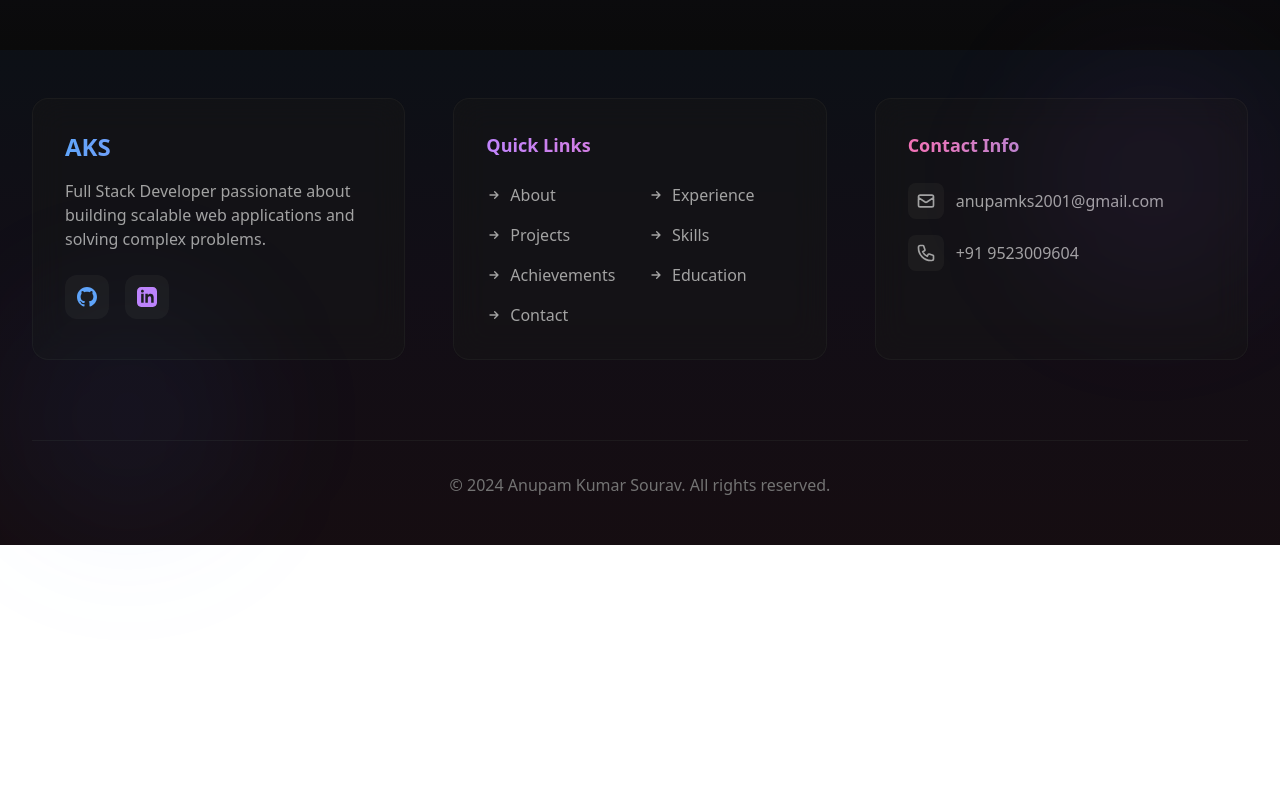
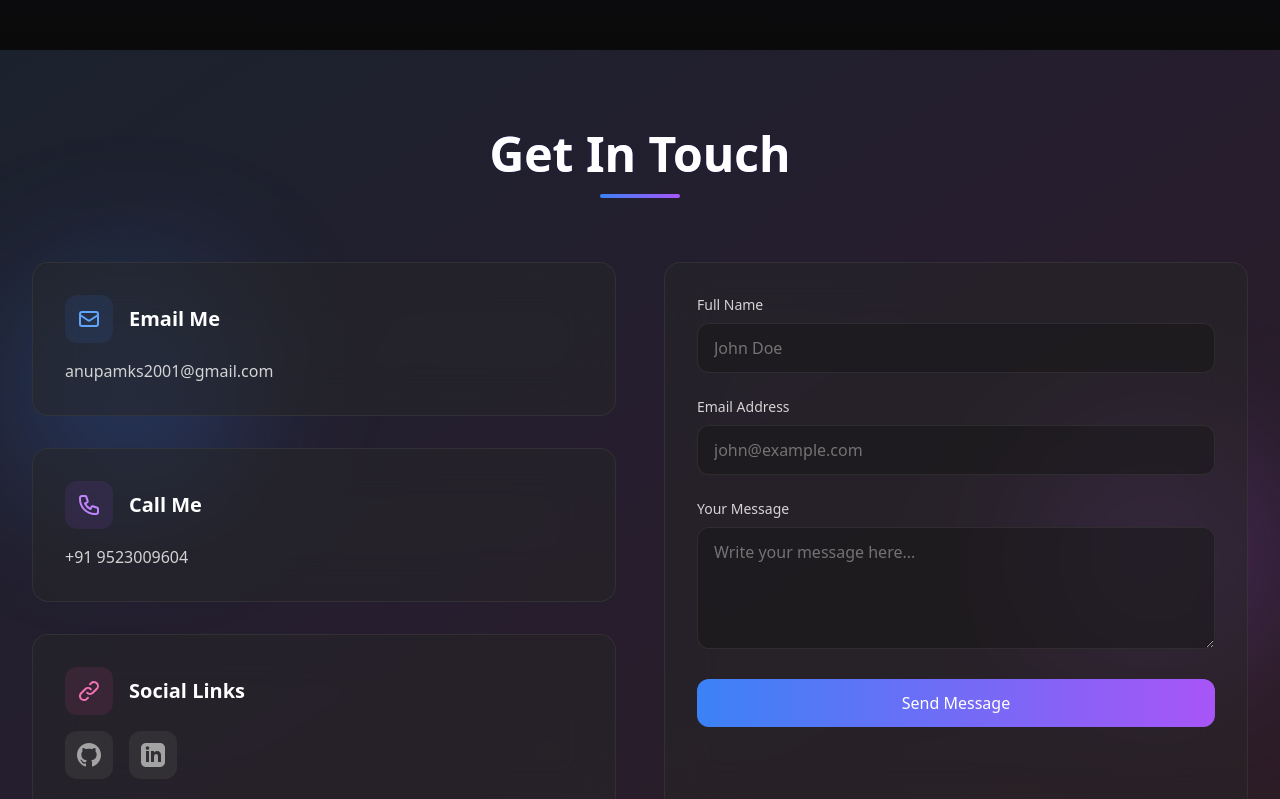
Before and after one commit to AKSourav/portfolio-tailwind, a Next.js app: page / in a window 1280 px wide. Shown: the part 6220-7019 px from the top of the page. Before the commit the page ends 6765 px from the top, so only its background shows below. Built offline with nearby package versions, Linux system fonts and the light colour scheme.

Commit message:
contact form added

```diff
--- /dev/null
+++ b/app/actions/sendEmail.js
@@ -0,0 +1,38 @@
+'use server'
+
+import nodemailer from 'nodemailer';
+
+export async function sendEmail(formData) {
+  const transporter = nodemailer.createTransport({
+    service: 'gmail',
+    auth: {
+      user: process.env.EMAIL_USER,
+      pass: process.env.EMAIL_APP_PASSWORD
+    }
+  });
+
+  const mailOptions = {
+    from: formData.email,
+    to: 'anupamks2001@gmail.com',
+    subject: `Portfolio Contact from ${formData.name}`,
+    text: `
+Name: ${formData.name}
+Email: ${formData.email}
+Message: ${formData.message}
+    `,
+    html: `
+<h2>New Contact Form Submission</h2>
+<p><strong>Name:</strong> ${formData.name}</p>
+<p><strong>Email:</strong> ${formData.email}</p>
+<p><strong>Message:</strong> ${formData.message}</p>
+    `
+  };
+
+  try {
+    await transporter.sendMail(mailOptions);
+    return { success: true };
+  } catch (error) {
+    console.error('Error sending email:', error);
+    return { success: false, error: error.message };
+  }
+}
--- a/app/page.js
+++ b/app/page.js
@@ -18,7 +18,7 @@ export default function Home() {
       <Skills/>
       <Achievements/>
       <Education/>
-      {/* <ContactSection/> */}
+      <ContactSection/>
       <Footer/>
     </>
   );
--- a/components/Contact.jsx
+++ b/components/Contact.jsx
@@ -1,5 +1,6 @@
 "use client"
 import React, { useState } from 'react';
+import { sendEmail } from '@/app/actions/sendEmail';
 
 const ContactSection = () => {
   const [formData, setFormData] = useState({
@@ -7,6 +8,8 @@ const ContactSection = () => {
     email: '',
     message: ''
   });
+  const [status, setStatus] = useState({ type: '', message: '' });
+  const [isSubmitting, setIsSubmitting] = useState(false);
 
   const handleChange = (e) => {
     setFormData({
@@ -15,10 +18,34 @@ const ContactSection = () => {
     });
   };
 
-  const handleSubmit = (e) => {
+  const handleSubmit = async (e) => {
     e.preventDefault();
-    // Handle form submission logic here
-    console.log('Form submitted:', formData);
+    setIsSubmitting(true);
+    setStatus({ type: '', message: '' });
+
+    try {
+      const result = await sendEmail(formData);
+
+      if (result.success) {
+        setStatus({
+          type: 'success',
+          message: 'Message sent successfully! I will get back to you soon.'
+        });
+        setFormData({ name: '', email: '', message: '' });
+      } else {
+        setStatus({
+          type: 'error',
+          message: 'Failed to send message. Please try again later.'
+        });
+      }
+    } catch (error) {
+      setStatus({
+        type: 'error',
+        message: 'An error occurred. Please try again later.'
+      });
+    } finally {
+      setIsSubmitting(false);
+    }
   };
 
   return (
@@ -145,11 +172,22 @@ const ContactSection = () => {
                 />
               </div>
 
+              {status.message && (
+                <div className={`p-4 rounded-xl ${
+                  status.type === 'success'
+                    ? 'bg-green-500/10 text-green-400 border border-green-500/50'
+                    : 'bg-red-500/10 text-red-400 border border-red-500/50'
+                }`}>
+                  {status.message}
+                </div>
+              )}
+
               <button
                 type="submit"
-                className="w-full bg-gradient-to-r from-blue-500 to-purple-500 text-white font-medium rounded-xl px-6 py-3 hover:from-blue-600 hover:to-purple-600 transition-all duration-300 transform hover:scale-[1.02]"
+                disabled={isSubmitting}
+                className="w-full bg-gradient-to-r from-blue-500 to-purple-500 text-white font-medium rounded-xl px-6 py-3 hover:from-blue-600 hover:to-purple-600 transition-all duration-300 transform hover:scale-[1.02] disabled:opacity-50 disabled:cursor-not-allowed"
               >
-                Send Message
+                {isSubmitting ? 'Sending...' : 'Send Message'}
               </button>
             </div>
           </form>
```
Also changed, not shown: package.json (+6 -5 lines), 1 other file (tests, documents, lock files or other folders).
